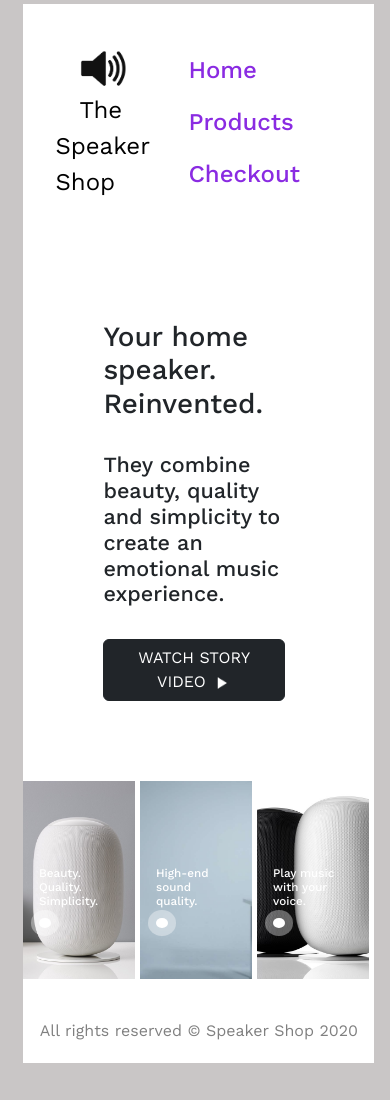
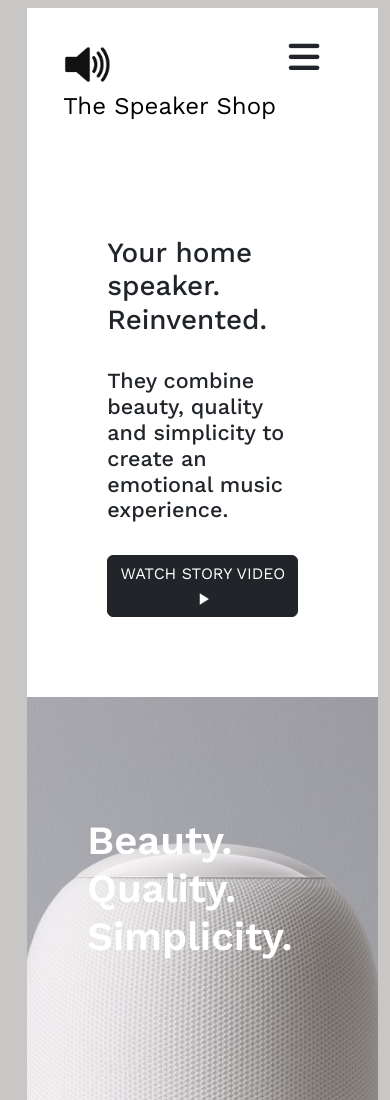
Before and after one commit to 22-D03-1/uib-layout-speaker-shop-VuralColak, a plain HTML site: page index.html in a window 390 px wide. Shown: the top 1100 px of the page. Before the commit the page ends 1063 px from the top, so only its background shows below. Drawn offline with nearby package versions, Linux system fonts and the light colour scheme.

Commit message:
verbessert

```diff
--- a/index.html
+++ b/index.html
@@ -10,6 +10,7 @@
 <link href="https://fonts.googleapis.com/css2?family=Work+Sans:ital,wght@0,100;0,200;0,300;0,400;0,500;0,600;0,700;0,800;0,900;1,100;1,200;1,300;1,400;1,500;1,600;1,700;1,800;1,900&display=swap" rel="stylesheet">
 <!-- CSS only -->
 <link href="https://cdn.jsdelivr.net/npm/bootstrap@5.2.0-beta1/dist/css/bootstrap.min.css" rel="stylesheet" integrity="sha384-0evHe/X+R7YkIZDRvuzKMRqM+OrBnVFBL6DOitfPri4tjfHxaWutUpFmBp4vmVor" crossorigin="anonymous">
+<script src="https://kit.fontawesome.com/3d4645d1f1.js" crossorigin="anonymous"></script>
 <link rel="stylesheet" href="style.css">
 
 </head>
@@ -29,7 +30,16 @@
                 <div><a href="#">Products</a></div>
                 <div><a href="#">Checkout</a></div>
             </div>
+            <div class="burger">
+                <i class="fa-solid fa-bars"></i>
+            </div>
         </nav>
+
+        <ul class="nav2">
+            <li><a href="#">Home</a></li>
+            <li><a href="#">Products</a></li>
+            <li><a href="#">Checkout</a></li>
+        </ul>
 
 
         <!-- header -->
--- a/style.css
+++ b/style.css
@@ -12,12 +12,21 @@ body {
     width: 100%;
     font-family: 'Work Sans', sans-serif;
     background-color: rgb(201, 198, 198);
+    display: flex;
+    justify-content: end;
 }
 
 main {
     width: 90%;
-    margin: 1% 1% 2% 6%;
+    /* margin: 1% 0% 2% 7%; */
     background-color: white;
+    margin-top: 2%;
+    margin-right: 3%;
+    margin-bottom: 5%;
+}
+
+.nav2, .burger {
+    display: none;
 }
 
 nav {
@@ -48,6 +57,62 @@ nav a {
     height: 2em;
 }
 
+
+
+@media (max-width: 850px){
+
+    nav .right {
+        display: none;
+    }
+
+    .burger {
+        display: unset;
+        font-size: 35px;
+        cursor: pointer;
+        margin-right: 1em;
+    }
+
+    .nav2 li a{
+        text-decoration: none;
+        background-color: gray;
+        border-radius: 10px;
+        padding: 10px;
+        color: white;
+    }
+
+    .nav2 li {
+        list-style-type: none;
+        text-align: center;
+        margin: 30px;
+    }
+
+    nav:hover ~ .nav2, nav2:hover ~ .nav2 {
+        display: block;
+    }
+
+    nav {
+        display: flex;
+        justify-content: space-between;
+        padding: 1.5em 1.5em;
+    }
+
+    nav .left a {
+        padding-left: 0.5em;
+    }
+
+    .header {
+        margin: 0px;
+    }
+
+    main .header .button1 {
+        width: 100%;
+        justify-content: center;
+    }
+}
+
+
+
+
 .header {
     margin: 5em;
 }
@@ -65,8 +130,10 @@ nav a {
 .content {
     width: 100%;
     display: grid;
-    grid-template-columns: repeat(3, 1fr);
+    grid-template-columns: repeat(auto-fit, minmax(350px, 1fr));
+    grid-auto-flow: dense;
     grid-template-rows: auto;
+    gap: 15px;
 }
 
 .content-item {
@@ -78,26 +145,36 @@ nav a {
 }
 
 .content-item h1 {
-    top: 10vh;
-    left: 4vw;
+    top: 120px;
+    left: 60px;
     color: white;
-    font-weight: 500;
-    font-size: 3vw;
+    font-weight: 600;
+    font-size: 40px;
 }
 
 
 .content-item img {
-    width: 95%;
-    aspect-ratio: 9/16;
+    width: 100%;
+    height: 800px;
+    /* aspect-ratio: 9/16; */
     object-fit: cover;
 }
 
+.content .bild2 {
+    overflow: hidden;
+}
+
+.content .bild2 img {
+    object-fit: unset;
+    width: unset;
+}
+
 .content-item .icon {
-    bottom: 6vh;
-    left: 4vw;
+    bottom: 60px;
+    left: 60px;
     color: white;
-    width: 10%;
-    height: 5%;
+    width: 40px;
+    height: 40px;
     border-radius: 50%;
     background-color: white;
     padding: 5px;
```
